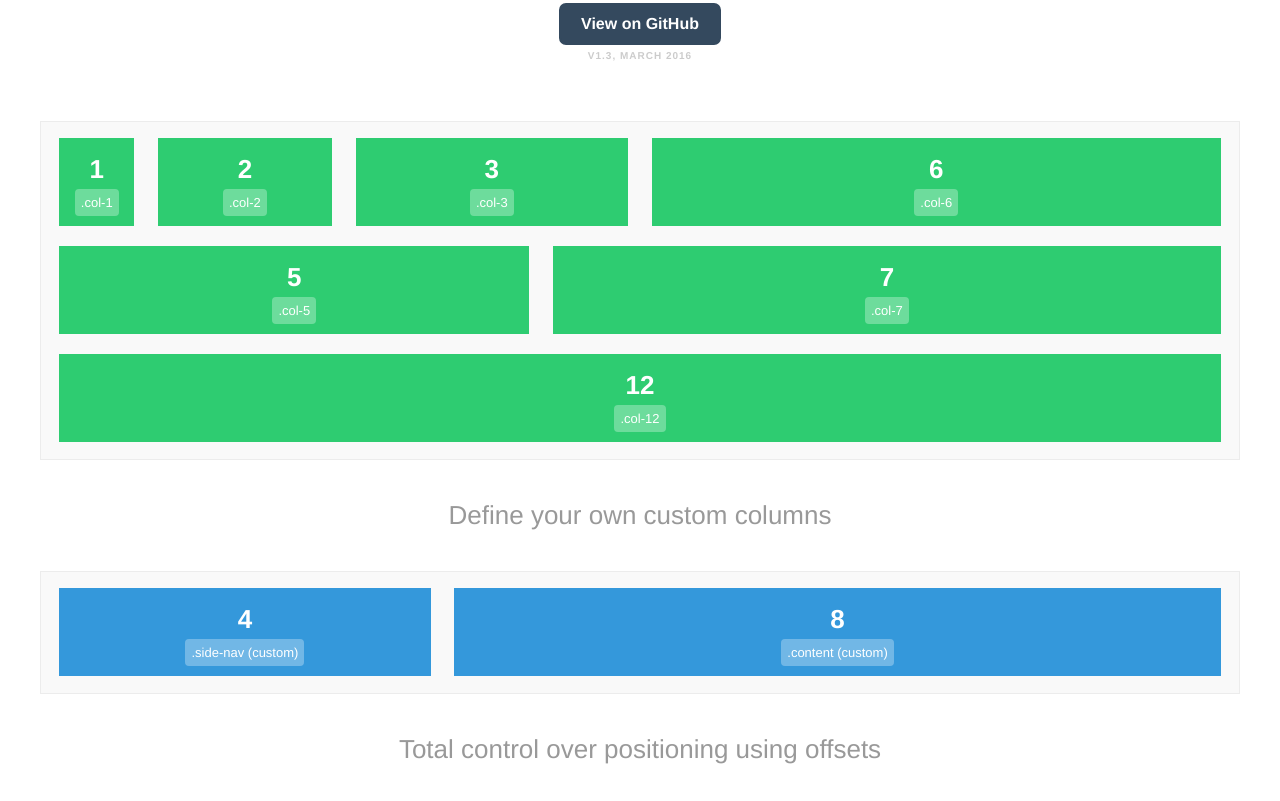
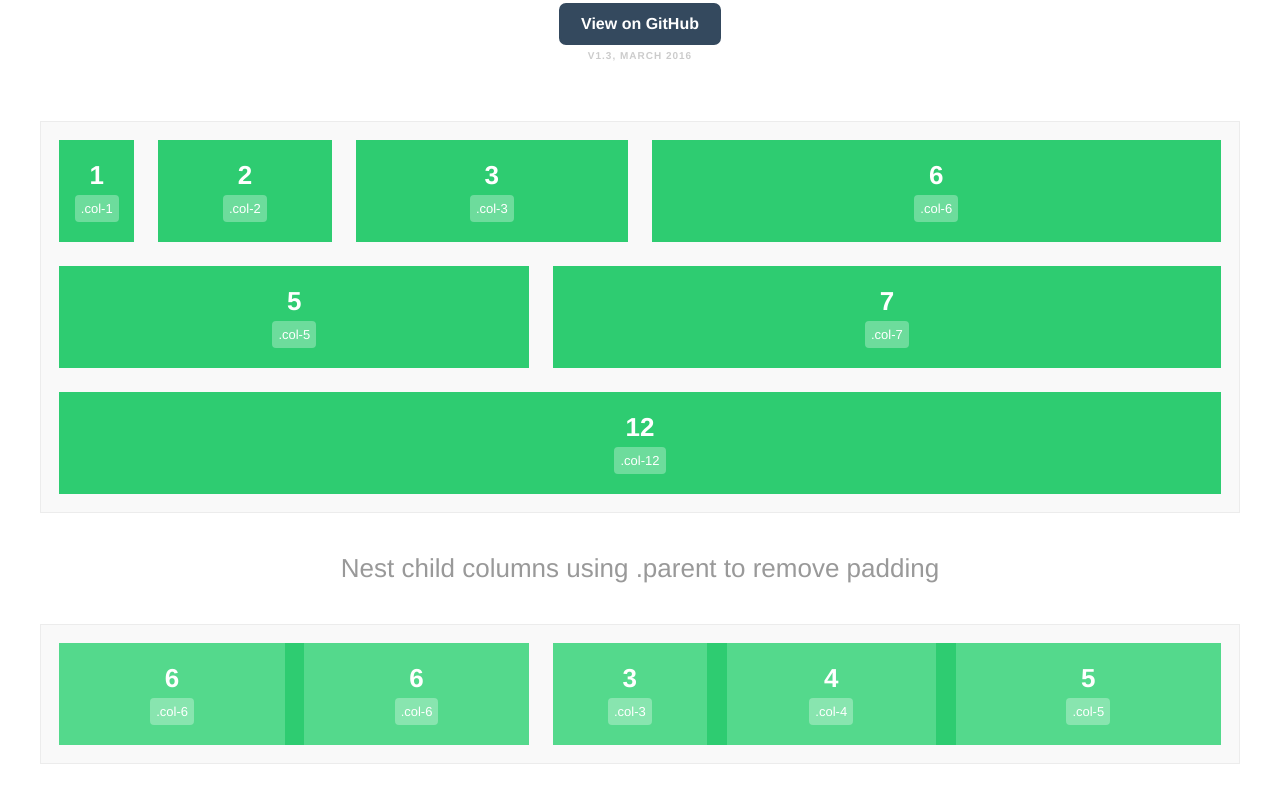
Before and after one commit to timpotter/bass-grid, a plain HTML site: page index.html in a window 1280 px wide. Shown: the part 228-1029 px from the top of the page. Drawn offline with Linux system fonts and the light colour scheme.

Commit message:
Flexbox improvements

```diff
--- a/index.html
+++ b/index.html
@@ -58,7 +58,8 @@
 	</div>
 
 	<!-- Row 2 -->
-	<div class="col-5">
+
+  <div class="col-5">
 		<h3>5</h3>
 		<p>.col-5</p>
 	</div>
@@ -76,10 +77,42 @@
 
 </div>
 
+<h2>Nest child columns using .parent to remove padding</h2>
+
+<div class="container group">
+  <!-- Row 4 -->
+  <div class="col-5 parent">
+    <div class="col-6">
+  		<h3>6</h3>
+  		<p>.col-6</p>
+  	</div>
+    <div class="col-6">
+  		<h3>6</h3>
+  		<p>.col-6</p>
+  	</div>
+  </div>
+
+  <div class="col-7 parent">
+    <div class="col-3">
+  		<h3>3</h3>
+  		<p>.col-3</p>
+  	</div>
+    <div class="col-4">
+  		<h3>4</h3>
+  		<p>.col-4</p>
+  	</div>
+    <div class="col-5">
+  		<h3>5</h3>
+  		<p>.col-5</p>
+  	</div>
+  </div>
+
+</div>
+
 <h2>Define your own custom columns</h2>
 
 <div class="container group">
-  <!-- Row 4 -->
+  <!-- Row 5 -->
   <div class="side-nav">
     <h3>4</h3>
     <p>.side-nav (custom)</p>
@@ -95,42 +128,42 @@
 
 <div class="container group">
 
-	<!-- Row 5 -->
+	<!-- Row 6 -->
 
 	<div class="col-11 offset-by-1">
 		<h3>offset by 1</h3>
 		<p>.col-11 .offset-by-1</p>
 	</div>
 
-	<!-- Row 6 -->
+	<!-- Row 7 -->
 
 	<div class="col-8 offset-by-2">
 		<h3>offset by 2</h3>
 		<p>.col-8 .offset-by-2</p>
 	</div>
 
-	<!-- Row 7 -->
+	<!-- Row 8 -->
 
 	<div class="col-7 offset-by-3">
 		<h3>offset by 3</h3>
 		<p>.col-7 .offset-by-3</p>
 	</div>
 
-	<!-- Row 8 -->
+	<!-- Row 9 -->
 
 	<div class="col-6 offset-by-6">
 		<h3>offset by 6</h3>
 		<p>.col-6 .offset-by-6</p>
 	</div>
 
-	<!-- Row 9 -->
+	<!-- Row 10 -->
 
 	<div class="col-3 offset-by-9">
 		<h3>offset by 9</h3>
 		<p>.col-3 .offset-by-9</p>
 	</div>
 
-	<!-- Row 10 -->
+	<!-- Row 11 -->
 
 	<div class="col-4 offset-by-4">
 		<h3>offset by 4</h3>
--- a/scss/bass-grid.scss
+++ b/scss/bass-grid.scss
@@ -19,33 +19,38 @@ Author URI:   http://littlethunder.co
 // Variables
 // ------------------------------------------------------------------------------------------------------------------------------------------
 
+// Column Setup
 $base-width: 100%;            // Best to leave this at 100%
 $columns: 12;                 // Number of columns. 12 is used as default it's easily divisible, but you could also have 16, 24 etc
 $base: $base-width/$columns;  // Calculates single column width - 100% / 12 = 8.33333%
-$gutter: 2%;                  // Space between columns (Must be a percentage)
+
+// Gutter and Padding
+$gutter: 2%;                  // Space between columns (px, %, em, or rem)
+$padding: 20px 10px;          // Padding of each column (you can also use shorthand 40px 10px)
+
+// Widths
 $breakpoint: 640px;           // Point to snap to single column layout
-$container-width: 1200px;      // Sets the width of the container if needed
+$container-width: 1200px;     // Sets the width of the container if needed
 
 
 // Placeholders
 // ------------------------------------------------------------------------------------------------------------------------------------------
 
 %column-style {
-  float: left;                // For older browsers - has no effect on Flexbox
-  margin: 10px $gutter/2;     // Gutter divided by 2 to sit on left and right margins equally
-  padding: 10px;
+  float: left;               // For older browsers - has no effect on Flexbox
+  margin: $gutter/2;         // Gutter divided by 2 to sit on left and right margins equally
+  padding: $padding;
 }
 
 // Mixins
 // ------------------------------------------------------------------------------------------------------------------------------------------
 
 @mixin column ($column:$columns) {
-  width: $base*$column - $gutter;
+  width: calc(#{$base*$column} - #{$gutter});
   @extend %column-style;     // Inherit column style
 
   @media screen and (max-width: $breakpoint) {
-    width: $base-width - $gutter; // Resets all columns to 100% width once breakpoint has been reached
-    flex-direction: column;
+    width: calc(#{$base-width} - #{$gutter}); // Resets all columns to full width once breakpoint has been reached
   }
 }
 
@@ -57,7 +62,7 @@ $container-width: 1200px;      // Sets the width of the container if needed
   }
 }
 
-/* Container - delete this if you don't need one
+/* Flex Container - Enables a flex context for all its direct children
 ------------------------------------------------------------------------------------------------------------------------------------------ */
 
 .container {
@@ -79,8 +84,10 @@ img {
   max-width: 100%;
 }
 
-/* Choose a column size
+/* Columns
 ------------------------------------------------------------------------------------------------------------------------------------------ */
+// Loop to create the number of specified $columns, output as .col-1, .col-2 etc
+
 
 @for $i from 1 through $columns {
   .col-#{$i} {
@@ -90,14 +97,15 @@ img {
 
 /* Offsets for positioning columns
 ------------------------------------------------------------------------------------------------------------------------------------------ */
+// Loop to create the offset columns, output as .offset-by-1, .offset-by-2 etc
 
-@for $i from 1 through $columns {
+@for $i from 1 through $columns - 1 {
   .offset-by-#{$i} {
     @include offset($i);
   }
 }
 
-/* Or make your own - Delete the default columns to save bloating your CSS if you chose to make your own
+/* Or define your own columns - delete if you plan to use the standard
 ------------------------------------------------------------------------------------------------------------------------------------------ */
 
 .side-nav {
@@ -109,3 +117,22 @@ img {
   @include column(8);
   background: #3498db;
 }
+
+/* Use .parent to remove padding from parent column when nesting child columns
+------------------------------------------------------------------------------------------------------------------------------------------ */
+
+.parent {
+  padding: 0;
+  display: flex;
+  justify-content: space-between;
+  @media screen and (max-width: $breakpoint) {
+    flex-direction: column;
+  }
+
+  > div {
+    margin: 0;
+    @media screen and (max-width: $breakpoint) {
+      width: 100%;
+    }
+  }
+}
--- a/scss/layout.scss
+++ b/scss/layout.scss
@@ -67,7 +67,6 @@ a.button {
     font-weight: bold;
 }
 
-
 /* Layout
 ------------------------------------------------------------------------------------------------------------------------------------------ */
 header {
@@ -86,7 +85,6 @@ header {
         font-size: 1.625em; /* 26/16 */
         display: block;
         clear: both;
-        margin-top: 6px;
     }
 
     p {
@@ -132,6 +130,9 @@ footer {
   }
 }
 
+.parent > div {
+  background: lighten(#2ecc71, 10%);
+}
 
 /* Clearfix
 ------------------------------------------------------------------------------------------------------------------------------------------ */
```
Also changed, not shown: css/style.css.
